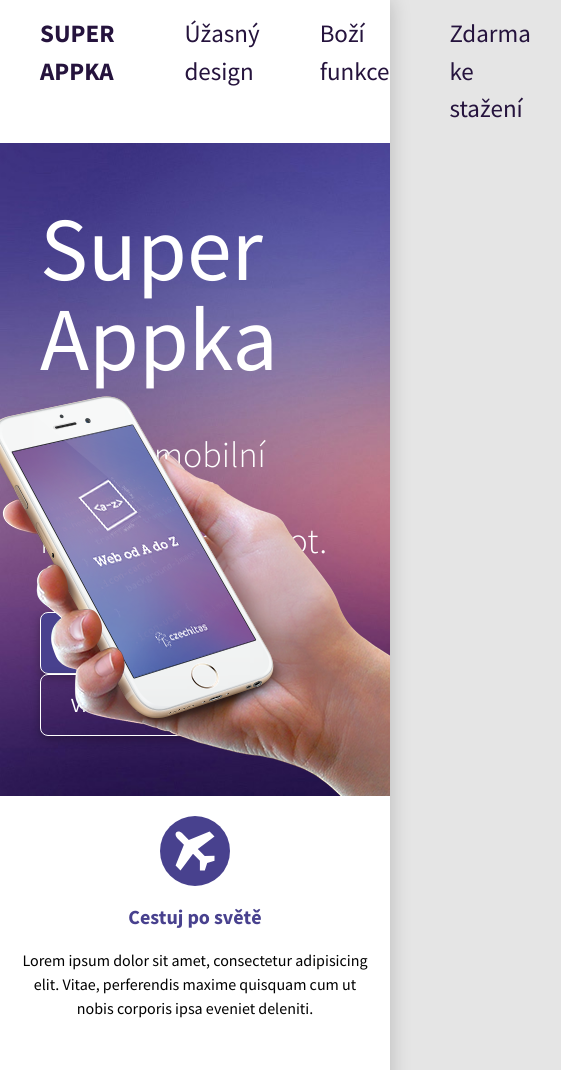
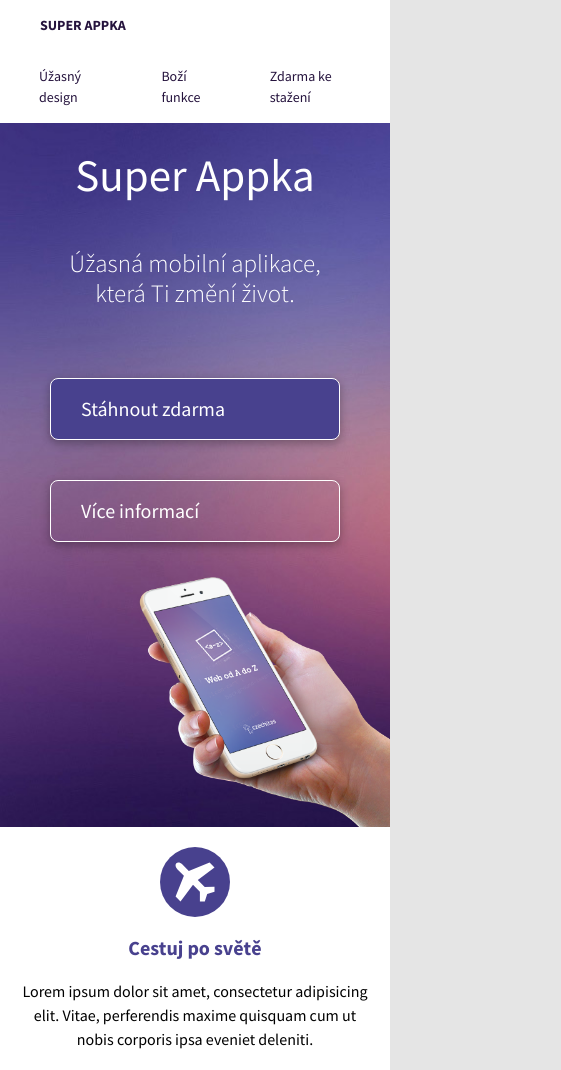
Before and after one commit to bdrachovska/posledni_ukol, a plain HTML site: page SuperAppka_zadaniproresponsive/index.html in a window 390 px wide. Shown: the top 1070 px of the page, 561 px wide, since content can reach past the window. Drawn offline with Linux system fonts and the light colour scheme.

Commit message:
Add files via upload

```diff
--- a/SuperAppka_zadaniproresponsive/index.html
+++ b/SuperAppka_zadaniproresponsive/index.html
@@ -6,6 +6,7 @@
     <title>Mobilní aplikace</title>
     <link href="https://fonts.googleapis.com/css?family=Source+Sans+Pro:300,400,700" rel="stylesheet">
     <link rel="stylesheet" type="text/css" href="style.css">
+    <meta name="viewport" content="width=device-width, initial-scale=1.0">
 </head>
 
 <body>
--- a/SuperAppka_zadaniproresponsive/style.css
+++ b/SuperAppka_zadaniproresponsive/style.css
@@ -167,16 +167,49 @@ footer {
 }
 
 @media (max-width: 760px){
-    header{
-        font-size: 25px;
+    header {
+        display: flex;
+        flex-direction: column;
+        font-size: 14px;
+    }
+    nav ul {
+        padding: 0px 9px;
     }
     .tlacitka {
         display: flex;
         flex-direction: column;
-        font-size: 25px;
+    }
+    .tlacitko {
+        margin: 1em 1em;
+    }
+
+    .tlacitko tlacitko-fialove a {
+        margin: 10px;
     }
     .obsah {
         display: flex;
         flex-direction: column;
     }
+    .banner {
+        padding: 30px 30px;
+        min-height: 44em;
+    }
+    .titulek {
+        font-size: 45px;
+        text-align: center;
+        padding: 0,5em;
+    }
+    .podtitulek {
+        font-size: 25px;
+        text-align: center;
+    }
+    .telefon{
+        width: 65%;
+    }
    }
+   @media (min-width: 761px) and (max-width: 1000px) {
+
+    .telefon{
+        width: 40%;
+    }
+   }
```
